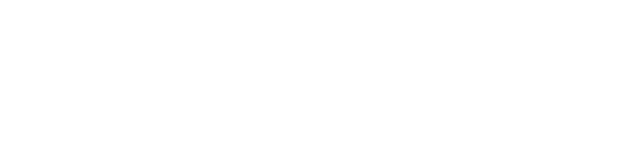
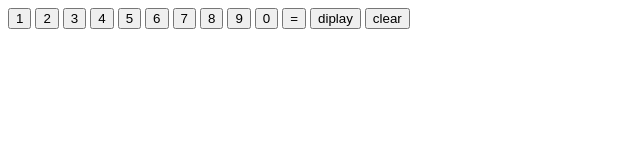
Before and after one commit to al3ss4ndrolb/calculator-final-project, a plain HTML site: page index.html in a window 1280 px wide. Shown: the whole page, without its empty margins (0-640 px from the left). Drawn offline with Linux system fonts and the light colour scheme.

Commit message:
feat: add numbers and other buttons in index.html

```diff
--- a/index.html
+++ b/index.html
@@ -9,5 +9,18 @@
   </head>
   <body>
     <div class="calculator-container"></div>
+    <button>1</button>
+    <button>2</button>
+    <button>3</button>
+    <button>4</button>
+    <button>5</button>
+    <button>6</button>
+    <button>7</button>
+    <button>8</button>
+    <button>9</button>
+    <button>0</button>
+    <button>=</button>
+    <button>diplay</button>
+    <button>clear</button>
   </body>
 </html>
```
